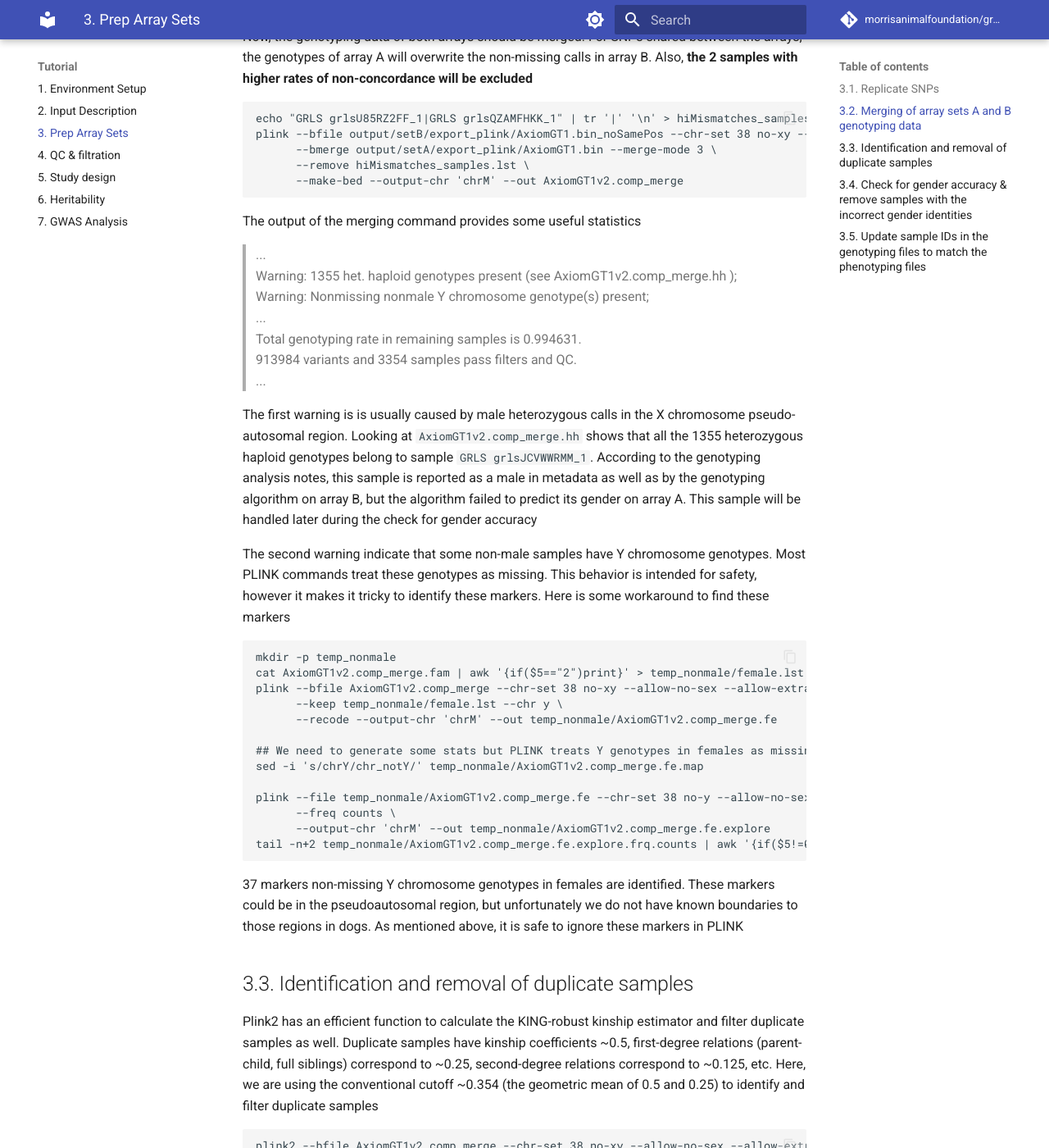
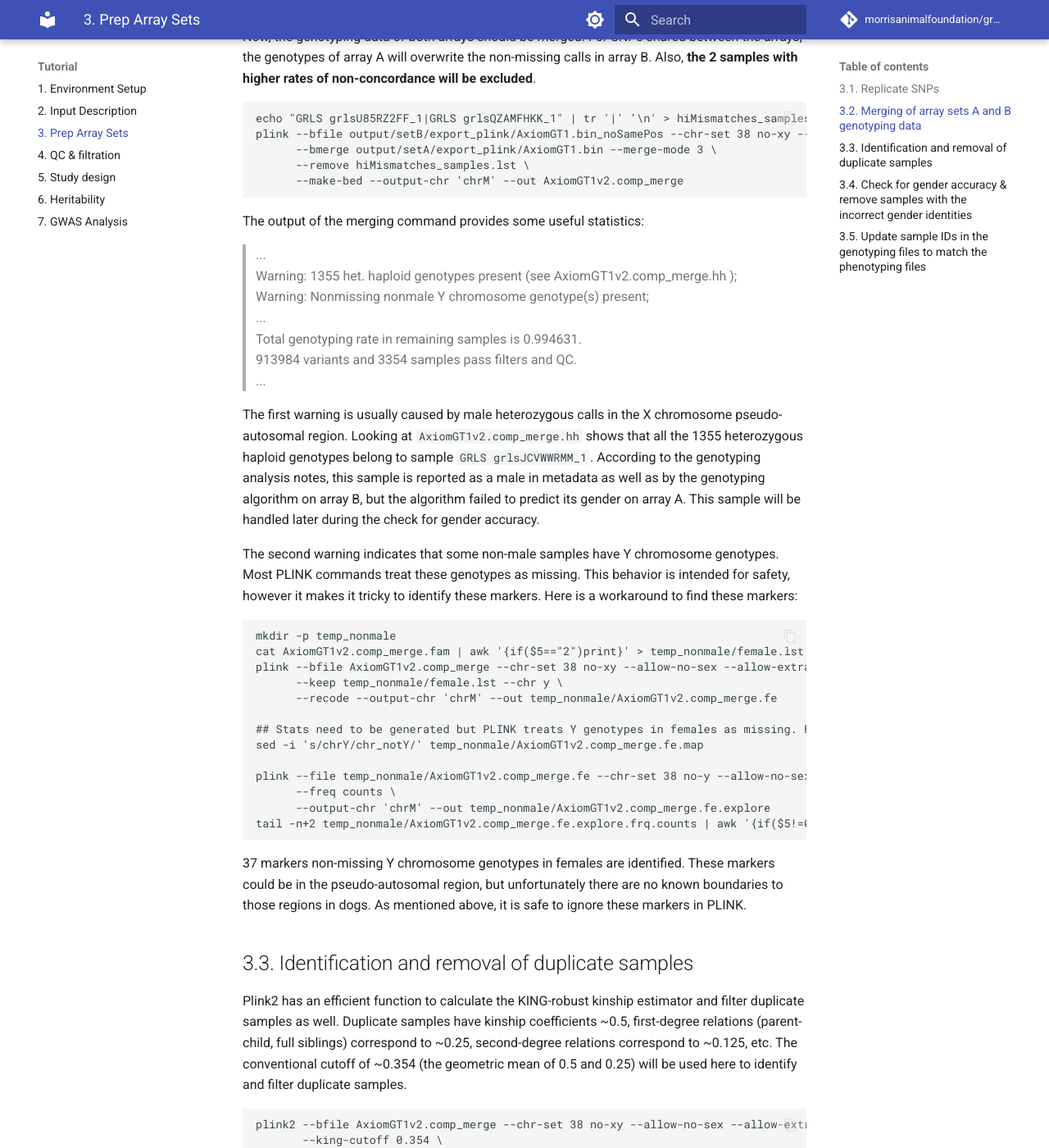
Before and after one commit to morrisanimalfoundation/grGWAS, an MkDocs documentation site: the page built from docs/3.prep_arrays.md, in a window 1280 px wide and 1400 px high, scrolled down 1649 px. Shown: the whole window at 82% size. Built offline with MkDocs 1.6.1 and Material for MkDocs 9.7.7, drawn with Linux system fonts in a browser that asks for light colours; comment, search, counter and statistics services are not loaded; some of the changed text lies outside the part shown.

Commit message:
Update 3.prep_arrays.md
Final edits

````diff
--- a/docs/3.prep_arrays.md
+++ b/docs/3.prep_arrays.md
@@ -10,7 +10,7 @@ plink --bfile output/setB/export_plink/AxiomGT1.bin --chr-set 38 no-xy --allow-n
       --output-chr 'chrM' --out AxiomGT1.mismatching7
 ```
 
-Here is the output of this command
+Here is the output of this command:
 
 
 > 3339 samples loaded from output/setB/export_plink/AxiomGT1.bin.fam. <br>
@@ -28,16 +28,16 @@ Performing 1-pass diff (mode 7), writing results to AxiomGT1.mismatching7.diff <
 97593330 concordant, for a concordance rate of 0.996897. <br>
 
 
-The concordance rate of non-missing genotypes is pretty good (99.7%). However, we still have to handle two issues:
+The concordance rate of non-missing genotypes is pretty good (99.7%). However, there are still two issues to handle:
 
-1.  **Mismatching genotypes:** Use the following code to have a closer look at the mismatching genotypes to see if they are uniformly distributed among the samples or not
+1.  **Mismatching genotypes:** Use the following code to have a closer look at the mismatching genotypes to see if they are uniformly distributed among the samples or not.
     ```
     tail -n+2 AxiomGT1.mismatching7.diff | awk '{print $2,$3}' | sort | uniq -c | sort -k1,1nr > AxiomGT1.mismatching7.diff.samples
     ```
 
     It seems that two samples show exceptional higher rate of mismatching genotypes: `GRLS grlsU85RZ2FF_1` and `GRLS grlsQZAMFHKK_1` have 11676 and 11440 mismatches respectively. The latter sample is the only sample that was predicted to be female on Array A and male on array B according to the genotyping analysis notes. This likely indicates that these samples had something wrong. Therefore, both samples will be excluded from further analysis during the merging step.
 
-2.  **Variants having the same position:** The mismatching analysis reveals 1463 markers that has the same position on both arrays but with different SNP IDs. Further digging in the array annotation shows that most of these markers are identical with minor differences in the flanking sequences. To avoid genotyping errors, these SNPs will be excluded from array B.
+2.  **Variants having the same position:** The mismatching analysis reveals 1463 markers that have the same position on both arrays but with different SNP IDs. Further digging in the array annotation shows that most of these markers are identical with minor differences in the flanking sequences. To avoid genotyping errors, these SNPs will be excluded from array B.
 
     ```
     grep "Warning: Variants .* have the same position" AxiomGT1.mismatching7.log | awk -F"'" 'BEGIN{OFS="\n";}{print $2,$4}' > same_pos.arrB.lst
@@ -47,7 +47,7 @@ The concordance rate of non-missing genotypes is pretty good (99.7%). However, w
     ```
 
 ## 3.2. Merging of array sets A and B genotyping data
-Now, the genotyping data of both arrays should be merged. For SNPs shared between the arrays, the genotypes of array A will overwrite the non-missing calls in array B. Also, **the 2 samples with higher rates of non-concordance will be excluded**
+Now, the genotyping data of both arrays should be merged. For SNPs shared between the arrays, the genotypes of array A will overwrite the non-missing calls in array B. Also, **the 2 samples with higher rates of non-concordance will be excluded**.
 
 ```
 echo "GRLS grlsU85RZ2FF_1|GRLS grlsQZAMFHKK_1" | tr '|' '\n' > hiMismatches_samples.lst
@@ -57,7 +57,7 @@ plink --bfile output/setB/export_plink/AxiomGT1.bin_noSamePos --chr-set 38 no-xy
       --make-bed --output-chr 'chrM' --out AxiomGT1v2.comp_merge
 ```
 
-The output of the merging command provides some useful statistics
+The output of the merging command provides some useful statistics:
 
 > ... <br>
 Warning: 1355 het. haploid genotypes present (see AxiomGT1v2.comp_merge.hh ); <br>
@@ -67,9 +67,9 @@ Total genotyping rate in remaining samples is 0.994631. <br>
 913984 variants and 3354 samples pass filters and QC. <br>
 ...
 
-The first warning is is usually caused by male heterozygous calls in the X chromosome pseudo-autosomal region. Looking at `AxiomGT1v2.comp_merge.hh` shows that all the 1355 heterozygous haploid genotypes belong to sample `GRLS grlsJCVWWRMM_1`. According to the genotyping analysis notes, this sample is reported as a male in metadata as well as by the genotyping algorithm on array B, but the algorithm failed to predict its gender on array A. This sample will be handled later during the check for gender accuracy
+The first warning is usually caused by male heterozygous calls in the X chromosome pseudo-autosomal region. Looking at `AxiomGT1v2.comp_merge.hh` shows that all the 1355 heterozygous haploid genotypes belong to sample `GRLS grlsJCVWWRMM_1`. According to the genotyping analysis notes, this sample is reported as a male in metadata as well as by the genotyping algorithm on array B, but the algorithm failed to predict its gender on array A. This sample will be handled later during the check for gender accuracy.
 
-The second warning indicate that some non-male samples have Y chromosome genotypes. Most PLINK commands treat these genotypes as missing. This behavior is intended for safety, however it makes it tricky to identify these markers. Here is some workaround to find these markers
+The second warning indicates that some non-male samples have Y chromosome genotypes. Most PLINK commands treat these genotypes as missing. This behavior is intended for safety, however it makes it tricky to identify these markers. Here is a workaround to find these markers:
 
 ```
 mkdir -p temp_nonmale
@@ -78,7 +78,7 @@ plink --bfile AxiomGT1v2.comp_merge --chr-set 38 no-xy --allow-no-sex --allow-ex
       --keep temp_nonmale/female.lst --chr y \
       --recode --output-chr 'chrM' --out temp_nonmale/AxiomGT1v2.comp_merge.fe
 
-## We need to generate some stats but PLINK treats Y genotypes in females as missing. Fake non-Y positions are usedfor these markers
+## Stats need to be generated but PLINK treats Y genotypes in females as missing. Fake non-Y positions are usedfor these markers
 sed -i 's/chrY/chr_notY/' temp_nonmale/AxiomGT1v2.comp_merge.fe.map
 
 plink --file temp_nonmale/AxiomGT1v2.comp_merge.fe --chr-set 38 no-y --allow-no-sex --allow-extra-chr \
@@ -86,10 +86,10 @@ plink --file temp_nonmale/AxiomGT1v2.comp_merge.fe --chr-set 38 no-y --allow-no-
       --output-chr 'chrM' --out temp_nonmale/AxiomGT1v2.comp_merge.fe.explore
 tail -n+2 temp_nonmale/AxiomGT1v2.comp_merge.fe.explore.frq.counts | awk '{if($5!=0 || $6!=0)print}' | wc -l
 ```
-37 markers non-missing Y chromosome genotypes in females are identified. These markers could be in the pseudoautosomal region, but unfortunately we do not have known boundaries to those regions in dogs. As mentioned above, it is safe to ignore these markers in PLINK
+37 markers non-missing Y chromosome genotypes in females are identified. These markers could be in the pseudo-autosomal region, but unfortunately there are no known boundaries to those regions in dogs. As mentioned above, it is safe to ignore these markers in PLINK.
 
 ## 3.3. Identification and removal of duplicate samples
-Plink2 has an efficient function to calculate the KING-robust kinship estimator and filter duplicate samples as well. Duplicate samples have kinship coefficients ~0.5, first-degree relations (parent-child, full siblings) correspond to ~0.25, second-degree relations correspond to ~0.125, etc. Here, we are using the conventional cutoff ~0.354 (the geometric mean of 0.5 and 0.25) to identify and filter duplicate samples
+Plink2 has an efficient function to calculate the KING-robust kinship estimator and filter duplicate samples as well. Duplicate samples have kinship coefficients ~0.5, first-degree relations (parent-child, full siblings) correspond to ~0.25, second-degree relations correspond to ~0.125, etc. The conventional cutoff of ~0.354 (the geometric mean of 0.5 and 0.25) will be used here to identify and filter duplicate samples.
 
 ```
 plink2 --bfile AxiomGT1v2.comp_merge --chr-set 38 no-xy --allow-no-sex --allow-extra-chr \
@@ -100,15 +100,15 @@ plink2 --bfile AxiomGT1v2.comp_merge --chr-set 38 no-xy --allow-no-sex --allow-e
 The log file indicates that the input file has 3354 samples while the output of the deduplication step will end up having 3236 samples. Now, the samples selected to be removed by Plink2 kinship are compared to the list of samples planned to run in duplicates as listed in the input metadata file `map_id_sex.tab`.
 
 ```
-## This code will identify all the samples planned to run in duplicates in `map_id_sex.tab`
+## This code will identify all the samples planned to run in duplicates in `map_id_sex.tab`.
 ## Then find the number of replicates remaining after exclusion of those selected by the Plink2 kinship filter.
-## The expectations is that one replicate will remain from each group of replicate samples
+## The expectations is that one replicate will remain from each group of replicate samples.
 
 awk 'BEGIN{FS=OFS="\t"}FNR==NR{a[$3]+=1;next}/^Family_ID/{print}{if(a[$3]>1)print}' map_id_sex.tab map_id_sex.tab > dup_samples.tab
 awk 'BEGIN{FS=OFS="\t"}FNR==NR{a[$1 FS $2]=1;next}{if(!a[$1 FS $2])print $0}' AxiomGT1v2.comp_merge.nodup.king.cutoff.out.id dup_samples.tab > dup_samples_remain.tab
 tail -n+2 dup_samples_remain.tab | cut -f3 | sort | uniq -c | sort -k1,1nr
 ```
-Hear is a list for the count of remaining replicates per sample
+Hear is a list for the count of remaining replicates per sample:
 > 2 &nbsp;&nbsp;&nbsp; grlsFGFIVFXX <br>
   1 &nbsp;&nbsp;&nbsp; grls1XIBPR44 <br>
   1 &nbsp;&nbsp;&nbsp; grls3GG6Z3GG <br>
@@ -117,7 +117,7 @@ Hear is a list for the count of remaining replicates per sample
   . <br>
 
 
-It seems that 2 duplicates of sample `grlsFGFIVFXX` are still remaining! Let's try to calculate their KING kinship to see how similar they are
+It seems that 2 duplicates of sample `grlsFGFIVFXX` are still remaining! Let's try to calculate their KING kinship to see how similar they are.
 ```
 grep grlsFGFIVFXX dup_samples.tab > failed_deDup.lst
 plink2 --bfile AxiomGT1v2.comp_merge --chr-set 38 no-xy --allow-no-sex --allow-extra-chr \
@@ -126,13 +126,13 @@ plink2 --bfile AxiomGT1v2.comp_merge --chr-set 38 no-xy --allow-no-sex --allow-e
 cat AxiomGT1v2.comp_merge.failed_deDup.kin0
 ```
 
-Here is the output.
+Here is the output:
 
 | FID1 | ID1            | FID2 | ID2            | NSNP   | HETHET    | IBS0      | KINSHIP    |
 | ---- | -------------- | ---- | -------------- | ------ | --------- | --------- | ---------- |
 | GRLS | grlsFGFIVFXX_2 | GRLS | grlsFGFIVFXX_1 | 879956 | 0.0645396 | 0.0414475 | -0.0559478 |
 
-It is obvious that these two samples are unrelated. Therefore,both of them should be excluded with the duplicate samples identified by the Plink2 kinship filter. There are 120 samples included in this total, so we will end up having 3234 samples in our output PLINK file
+It is obvious that these two samples are unrelated. Therefore, both of them should be excluded with the duplicate samples identified by the Plink2 kinship filter. There are 120 samples included in this total, so there will end up being 3234 samples in the output PLINK file
 ```
 plink2 --bfile AxiomGT1v2.comp_merge --chr-set 38 no-xy --allow-no-sex --allow-extra-chr \
        --remove <(cat AxiomGT1v2.comp_merge.nodup.king.cutoff.out.id failed_deDup.lst) \
@@ -160,7 +160,7 @@ The output of the last PLINK command indicates that the final file has 3224 samp
 
 
 ## 3.5. Update sample IDs in the genotyping files to match the phenotyping files
-The sample IDs in the genotyping files have a suffix that identify the duplicates of the same sample. The samples have already been deduplicated in the genotyping files (see **3.3. Removal of duplicate samples**). Now, the IDs need to be updated to exactly match the public_ids (e.g. grlsH764T844) used in phenotypic data files.
+The sample IDs in the genotyping files have a suffix that identify the duplicates of the same sample. The samples have already been deduplicated in the genotyping files (see **3.3. Removal of duplicate samples**). Now the IDs need to be updated to exactly match the public_ids (e.g. grlsH764T844) used in phenotypic data files.
 
 ```
 tail -n+2 map_id_sex.tab | awk 'BEGIN{FS=OFS="\t"}{print $1,$2,$1,$3}' > public_ids.update.lst
````
Also changed, not shown: other parts of docs/3.prep_arrays.md (+4 -4 lines).
